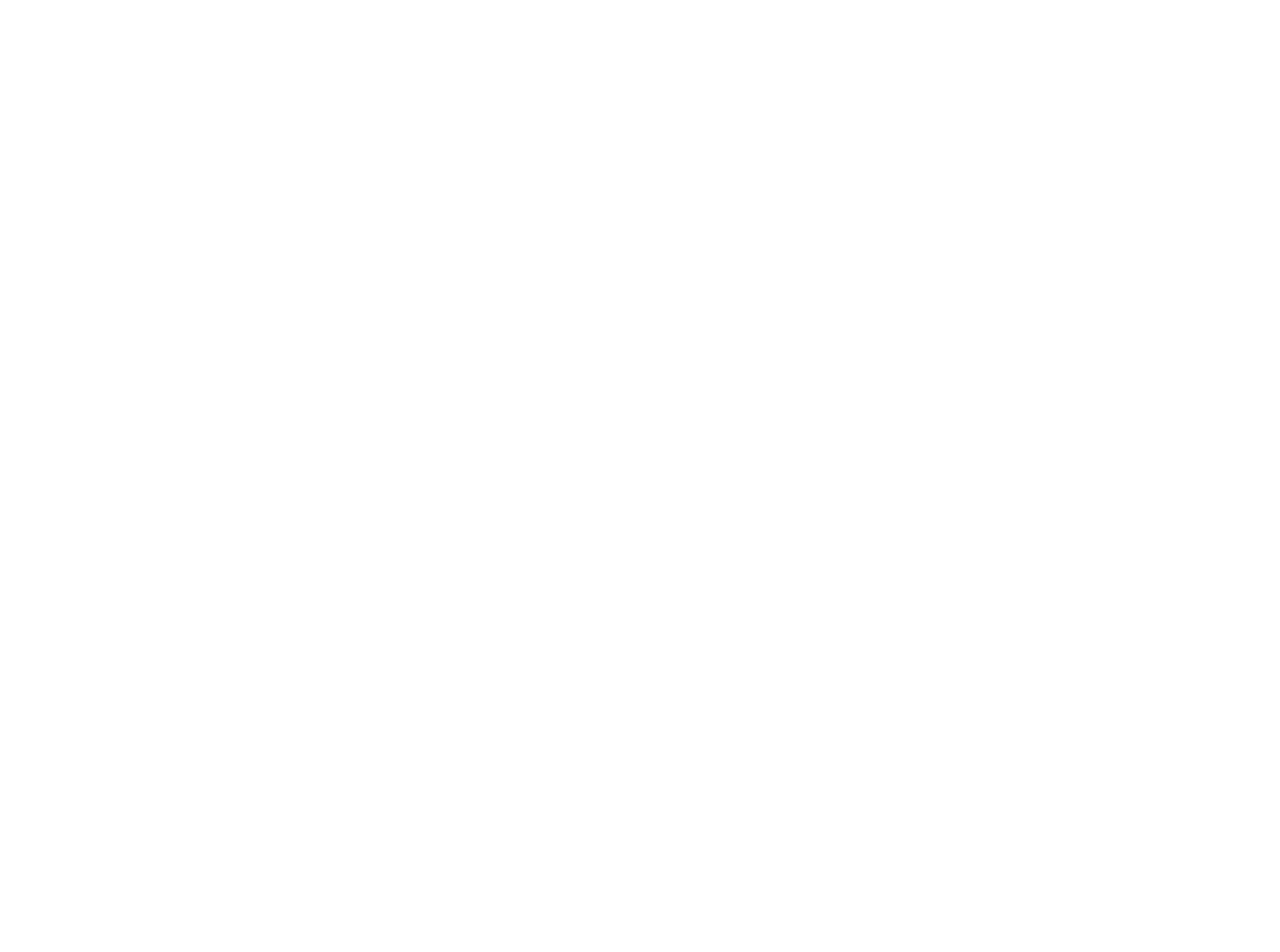
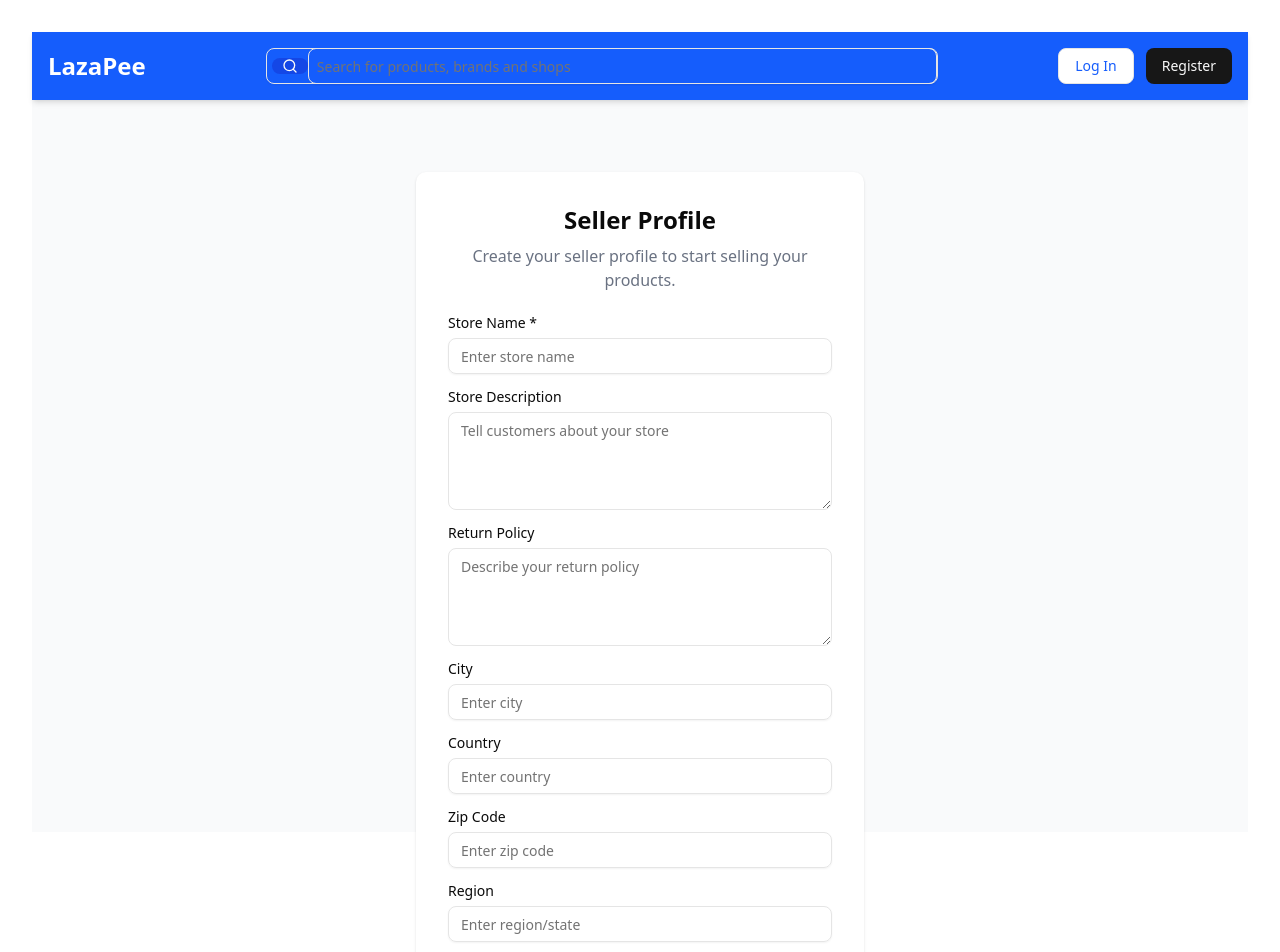
Before and after one commit to devmork/LazaPee-WebApp, a React (Vite) app: page /start-selling in a window 1280 px wide. Before the commit this address had no page. Shown: the top 952 px of the page. Before the commit the page ends 800 px from the top, so only its background shows below. Built offline with nearby package versions, Linux system fonts and the light colour scheme.

Commit message:
feat: implement seller profile creation and update functionality with new API endpoints

```diff
--- a/src/App.tsx
+++ b/src/App.tsx
@@ -4,6 +4,7 @@
 import SignUp from "./pages/SignUp";
 import Layout from "./components/Layout";
 import ProductList from "./pages/ProductList";
+import SellerForm from "./pages/SellerForm";
 
 function App() {
   return (
@@ -13,6 +14,7 @@
           <Route index element={<ProductList />} />
           <Route path="/login" element={<LogIn />} />
           <Route path="/signup" element={<SignUp />} />
+          <Route path="/start-selling" element={<SellerForm />} />
         </Route>
       </Routes>
     </BrowserRouter>
--- a/src/components/Layout.tsx
+++ b/src/components/Layout.tsx
@@ -78,11 +78,13 @@
               {authenticated ? (
                 <>
                   {/* Start Selling Button */}
-                  <Button
-                    variant="ghost"
-                    className="text-white hover:text-blue-100 hover:bg-blue-700">
-                    Start Selling
-                  </Button>
+                  <Link to="/start-selling">
+                    <Button
+                      variant="ghost"
+                      className="text-white hover:text-blue-100 hover:bg-blue-700">
+                      Start Selling
+                    </Button>
+                  </Link>
 
                   {/* Cart */}
                   <Button
--- a/src/pages/SellerForm.tsx
+++ b/src/pages/SellerForm.tsx
@@ -2,12 +2,10 @@
 import { Input } from "@/components/ui/input";
 import { Textarea } from "@/components/ui/textarea";
 import { Label } from "@/components/ui/label";
-import {
-    getSellerProfile,
-    updateSellerProfile, }
-from "@/services/sellerService";
-import { useState, useEffect } from "react";
-import {useNavigate} from "react-router-dom";
+import { createSellerProfile } from "@/services/sellerService";
+import { useState } from "react";
+import { useNavigate } from "react-router-dom";
+import axios from "axios"; // Import axios to check for AxiosError
 
 function SellerForm() {
   const [formData, setFormData] = useState({
@@ -20,73 +18,70 @@
     region: "",
     addressLine: "",
   });
+
   const [error, setError] = useState<string>("");
   const [loading, setLoading] = useState(false);
-const [fetching, setFetching] = useState(true);
   const navigate = useNavigate();
 
-//Load seller profile on mount
-useEffect(() => {
-    const fetchSellerProfile = async () => {
-        try {
-            const profile = await getSellerProfile();
-            setFormData({
-                storeName: profile.storeName || "",
-                storeDescription: profile.storeDescription || "",
-                returnPolicy: profile.returnPolicy || "",
-                city: profile.city || "",
-                country: profile.country || "",
-                zipCode: profile.zipCode !== undefined && profile.zipCode !== null ? String(profile.zipCode) : "",
-                region: profile.region || "",
-                addressLine: profile.addressLine || "",
-            });
-            navigate("/"); // Redirect if profile exists
-        } catch (err) {
-        setError("Failed to load seller profile.");
-      } finally {
-        setFetching(false);
-      }
-    };
-
-    fetchSellerProfile();
-  }, []);
   const handleSubmit = async (e: React.FormEvent) => {
     e.preventDefault();
     setError("");
     setLoading(true);
 
     try {
-        await updateSellerProfile({
+      await createSellerProfile({
         ...formData,
-          zipCode: Number(formData.zipCode),
+        zipCode: formData.zipCode ? Number(formData.zipCode) : undefined,
+        status: "Active", // or "Pending", whatever your backend expects
     });
+      alert("Seller profile created successfully!\nPlease log out and log back in to access your seller dashboard and features.");
+      localStorage.removeItem("auth_token");
       navigate("/");
     } catch (err) {
-        if (err instanceof Error) {
-          setError(err.message);
-        } else {
-          setError("Failed to update seller profile. Please try again.");
+      let errorMessage = "Failed to create seller profile. Please try again.";
+
+      if (axios.isAxiosError(err)) {
+        // This is the most common case for API errors
+        const serverError = err.response?.data;
+
+        if (serverError) {
+          // Common patterns from ASP.NET Core APIs
+          if (typeof serverError === "string") {
+            errorMessage = serverError;
+          } else if (serverError.message) {
+            errorMessage = serverError.message;
+          } else if (serverError.title) {
+            errorMessage = serverError.title;
+          } else if (serverError.errors) {
+            // Validation errors (object with field names)
+            const validationErrors = Object.values(serverError.errors as Record<string, string[]>)
+              .flat()
+              .join(", ");
+            errorMessage = validationErrors || "Validation failed.";
           }
+        } else if (err.response?.status) {
+          errorMessage = `Server error: ${err.response.status} ${err.response.statusText || ""}`;
+        }
+      } else if (err instanceof Error) {
+        errorMessage = err.message;
+      }
+
+      setError(errorMessage);
     } finally {
       setLoading(false);
     }
   };
-    if (fetching) {
-    return (
-      <div className="max-w-md mx-auto mt-10 text-center">
-        <p>Loading profile...</p>
-      </div>
-    );
-}
+
   return (
     <div className="max-w-md mx-auto mt-10">
       <div className="space-y-6 bg-white p-8 rounded-lg shadow">
         <div className="space-y-2 text-center">
           <h2 className="text-2xl font-bold">Seller Profile</h2>
           <p className="text-gray-500">
-                Update your store information and contact details
+            Create your seller profile to start selling your products.
           </p>
         </div>
+
         {error && (
           <div className="bg-red-50 border border-red-200 text-red-600 px-4 py-3 rounded">
             {error}
@@ -95,7 +90,7 @@
 
         <form onSubmit={handleSubmit} className="space-y-4">
           <div className="space-y-2">
-            <Label htmlFor="storeName">Store Name</Label>
+            <Label htmlFor="storeName">Store Name *</Label>
             <Input
               id="storeName"
               type="text"
@@ -113,7 +108,7 @@
             <Label htmlFor="storeDescription">Store Description</Label>
             <Textarea
               id="storeDescription"
-                placeholder="Enter store description"
+              placeholder="Tell customers about your store"
               rows={4}
               value={formData.storeDescription}
               onChange={(e) =>
@@ -127,7 +122,7 @@
             <Label htmlFor="returnPolicy">Return Policy</Label>
             <Textarea
               id="returnPolicy"
-                placeholder="Enter return policy"
+              placeholder="Describe your return policy"
               rows={4}
               value={formData.returnPolicy}
               onChange={(e) =>
@@ -169,7 +164,7 @@
             <Label htmlFor="zipCode">Zip Code</Label>
             <Input
               id="zipCode"
-                type="number"
+              type="text"
               placeholder="Enter zip code"
               value={formData.zipCode}
               onChange={(e) =>
@@ -184,7 +179,7 @@
             <Input
               id="region"
               type="text"
-                placeholder="Enter region"
+              placeholder="Enter region/state"
               value={formData.region}
               onChange={(e) =>
                 setFormData({ ...formData, region: e.target.value })
@@ -198,7 +193,7 @@
             <Input
               id="addressLine"
               type="text"
-                placeholder="Enter address line"
+              placeholder="Enter street address"
               value={formData.addressLine}
               onChange={(e) =>
                 setFormData({ ...formData, addressLine: e.target.value })
@@ -213,7 +208,7 @@
               className="flex-1"
               disabled={loading}
             >
-              {loading ? "Saving..." : "Save Changes"}
+              {loading ? "Creating..." : "Create Profile"}
             </Button>
 
             <Button
--- a/src/services/sellerService.ts
+++ b/src/services/sellerService.ts
@@ -23,29 +23,29 @@
 
 //Getting seller profile
 export const getSellerProfile = async (): Promise<Seller> => {
-    const response = await api.get<Seller>("/Seller/profile");
+    const response = await api.get<Seller>("/Seller/my-seller-profile");
     return response.data;
 }
 
 //Create seller profile
 export const createSellerProfile = async (data: CreateSeller): Promise<Seller> => {
-    const response = await api.post<Seller>("/Seller/profile", data);
+    const response = await api.post<Seller>("/Seller/create-seller", data);
     return response.data;
 }
 
 //Update seller profile
 export const updateSellerProfile = async (data: UpdateSeller): Promise<Seller> => {
-    const response = await api.put<Seller>("/Seller/profile", data);
+    const response = await api.put<Seller>("/Seller/update-seller-profile", data);
     return response.data;
 }
 
 //Get Seller by ID
-export const getSellerById = async (sellerId: number): Promise<Seller> => {
-    const response = await api.get<Seller>(`/Seller/${sellerId}`);
+export const getSellerById = async (_sellerId: number): Promise<Seller> => {
+    const response = await api.get<Seller>(`/Seller/seller-id/{sellerId:int}`);
     return response.data;
 }
 
 //Delete Seller Profile
 export const deleteSellerProfile = async (): Promise<void> => {
-    await api.delete("/Seller/profile");
+    await api.delete("/Seller/delete-my-seller-profile");
 }
```
Lines whose indentation alone changed are shown as unchanged.
